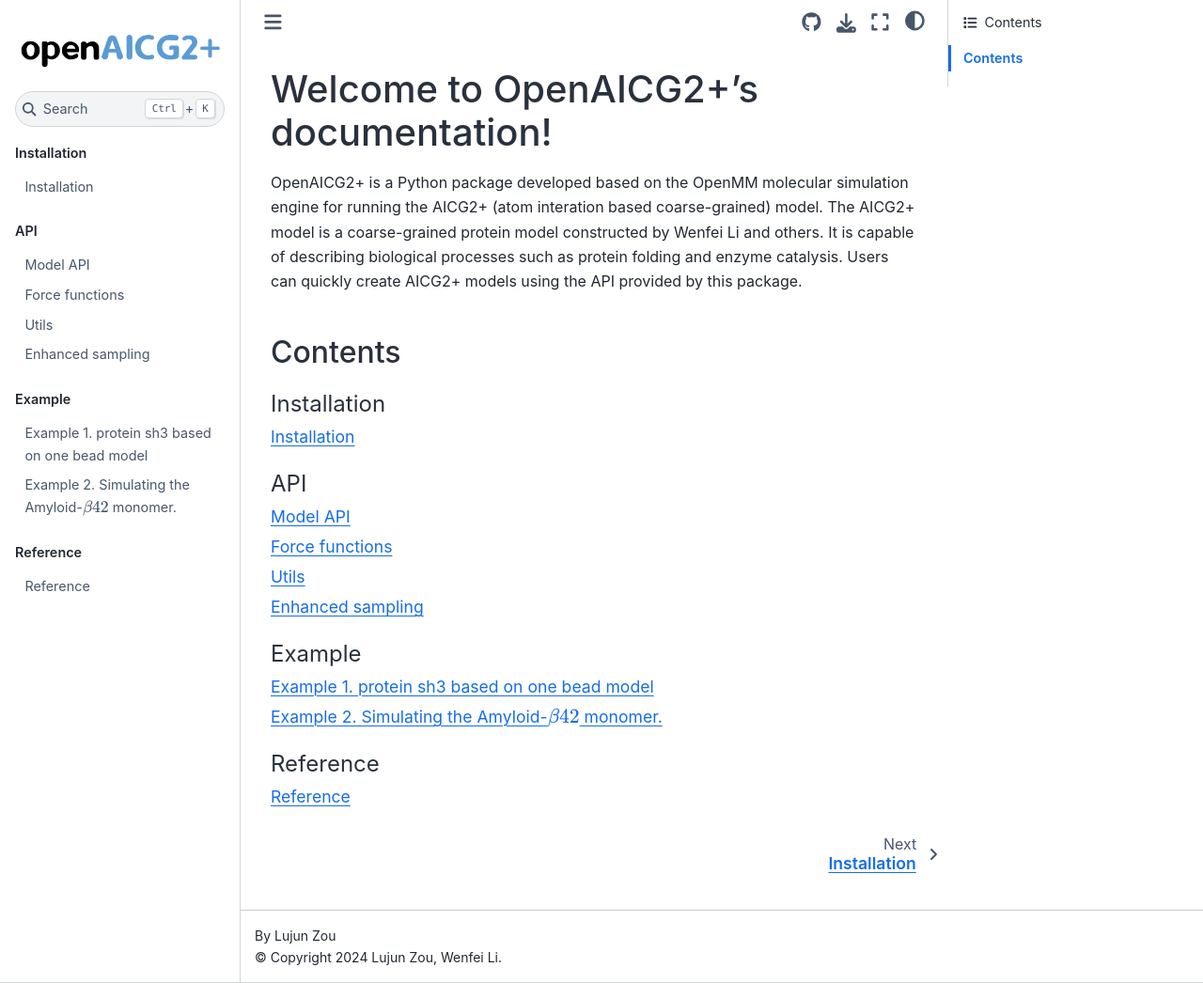
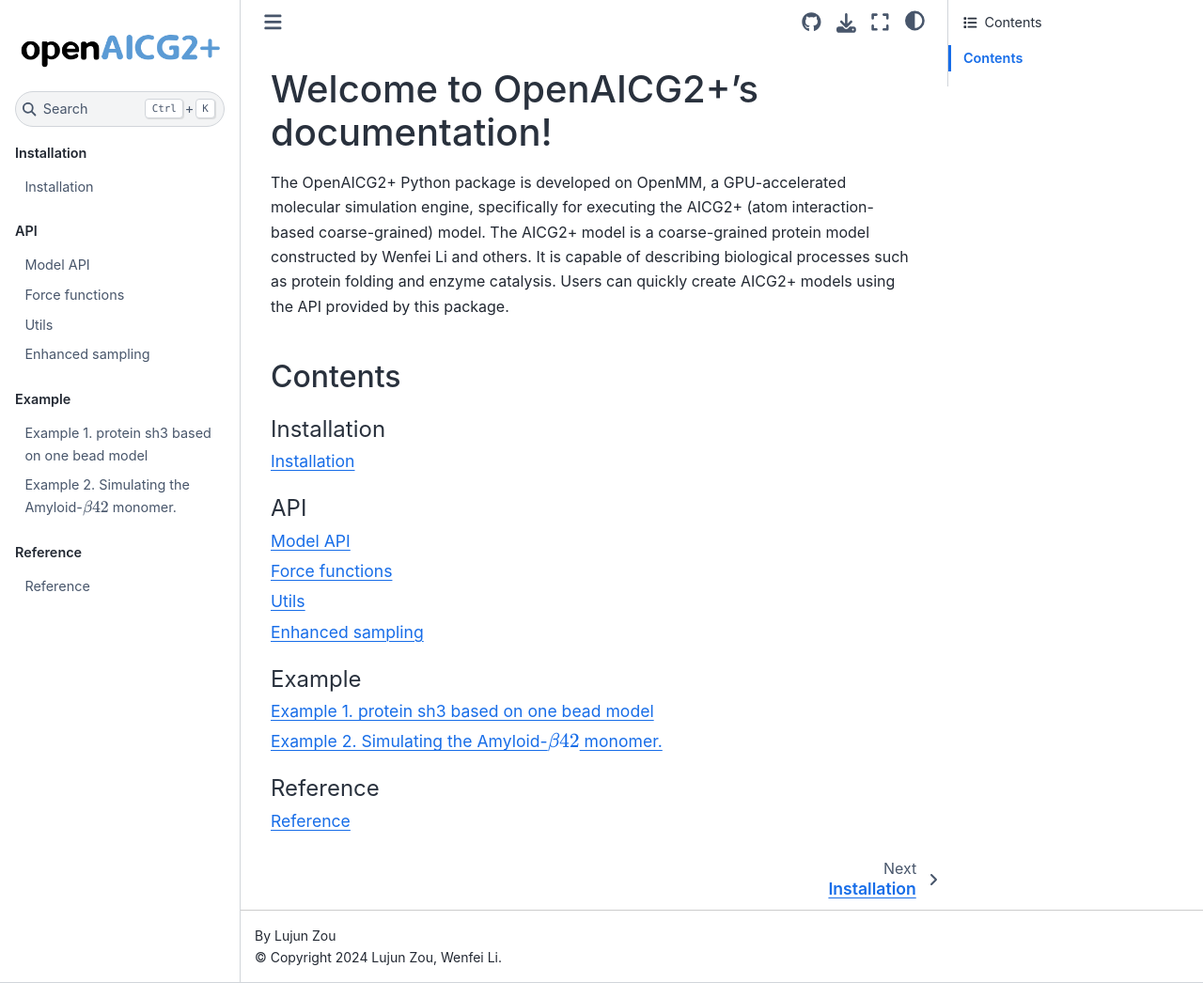
Before and after one commit to LiGroup-NJUBiophysics/openAICG2, a Sphinx documentation site: the page built from docs/source/index.rst, in a window 1280 px wide and 1046 px high. Shown: the whole window at 94% size. Built offline with Sphinx 7.4.7 and the Sphinx Book theme 1.1.4, drawn with Linux system fonts in a browser that asks for light colours.

Commit message:
update index.rst

```diff
--- a/docs/source/index.rst
+++ b/docs/source/index.rst
@@ -1,7 +1,7 @@
 Welcome to OpenAICG2+'s documentation!
 =========================================
 
-OpenAICG2+ is a Python package developed based on the OpenMM molecular simulation engine for running the AICG2+ (atom interation based coarse-grained) model. The AICG2+ model is a coarse-grained protein model constructed by Wenfei Li and others.
+The OpenAICG2+ Python package is developed on OpenMM, a GPU-accelerated molecular simulation engine, specifically for executing the AICG2+ (atom interaction-based coarse-grained) model. The AICG2+ model is a coarse-grained protein model constructed by Wenfei Li and others.
 It is capable of describing biological processes such as protein folding and enzyme catalysis. Users can quickly create  AICG2+ models  using the API provided by this package.
 
 
```
